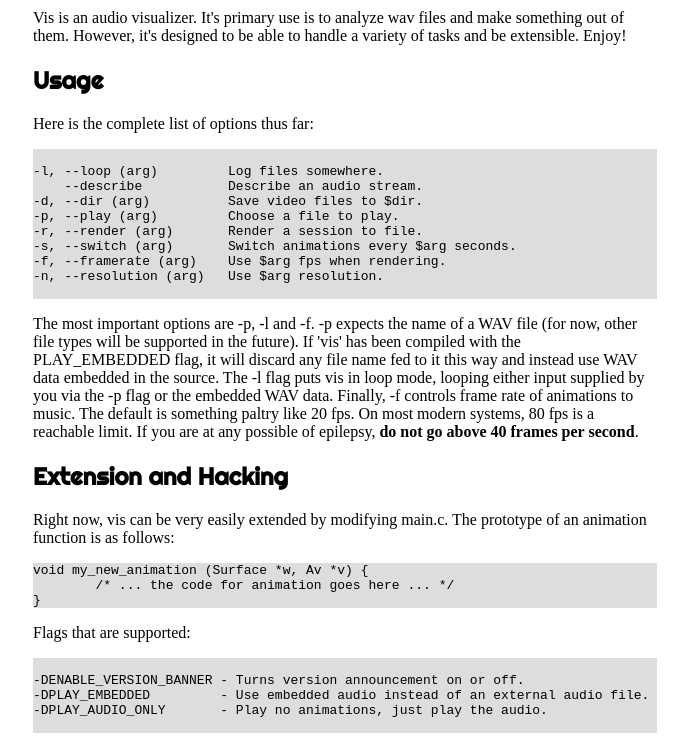
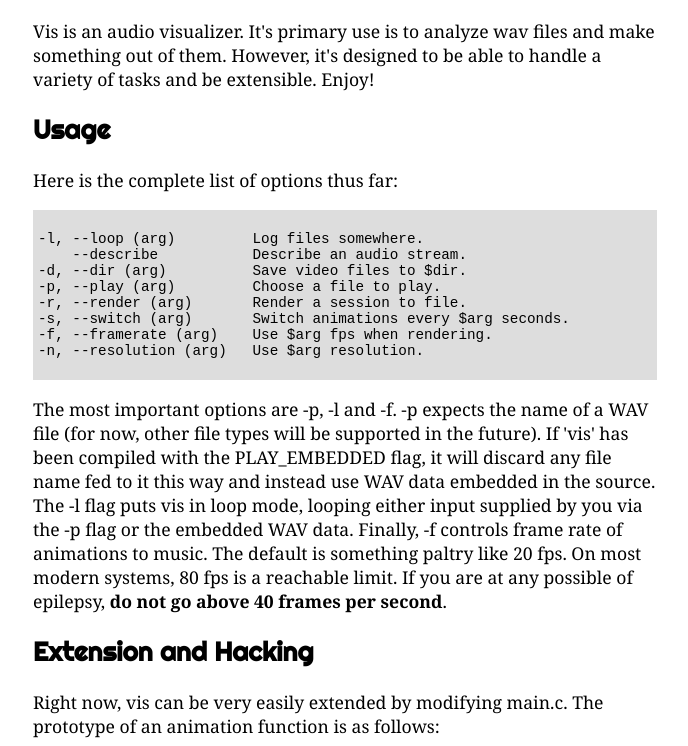
Before and after one commit to zaiah-dj/vis, a plain HTML site: page index.html in a window 1280 px wide. Shown: the part 90-836 px from the top of the page, without its empty margins (295-983 px from the left). Drawn offline with Linux system fonts and the light colour scheme.

Commit message:
Updated documentation.

```diff
--- a/index.css
+++ b/index.css
@@ -1,5 +1,5 @@
-html { width: 50%; left: 25%; position: relative; }
+html { width: 50%; left: 25%; position: relative; font-family: "Georgia"; font-size: 1.1em; }
 h1,h2 { font-family: "Righteous"; }
 h1 {  font-size: 3em; font-family: "Righteous"; }
 h2 {  font-size: 1.5em; }
-pre { background-color: #dddddd; }
+pre { background-color: #dddddd; padding: 5px; }
```
